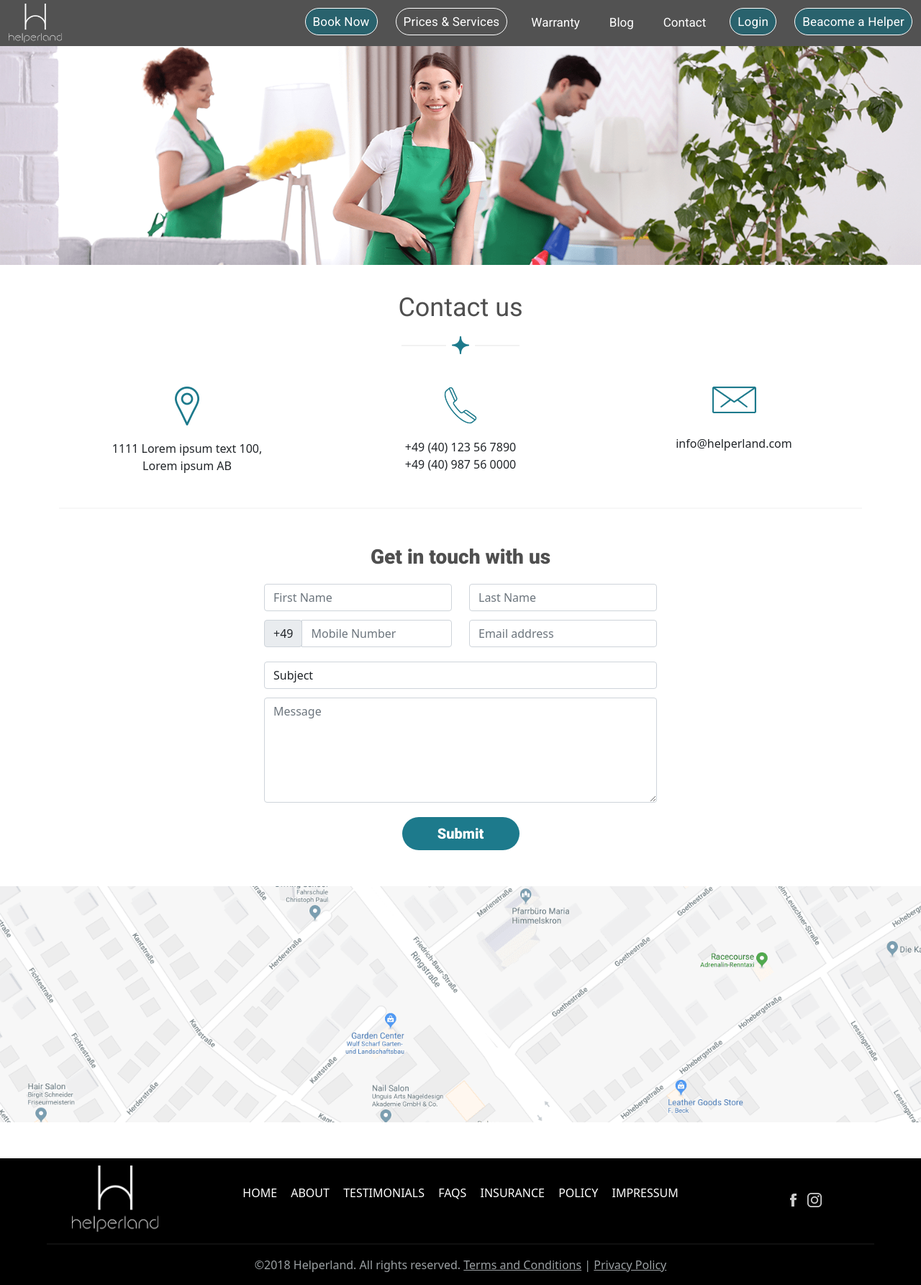
After one commit to jay-vadgama/TatvaSoft, a PHP site: page /Contact.html in a window 1280 px wide. The commit adds this page. Shown: the whole page at 72% size. Run offline with PHP 8.4, Linux system fonts and the light colour scheme; some libraries are stand-ins or nearby versions.

Commit message:
5 page completed.

```diff
--- /dev/null
+++ b/HTML/Contact.html
@@ -0,0 +1,204 @@
+<!DOCTYPE html>
+<html>
+<head>
+	<meta charset="utf-8">
+	<meta name="viewport" content="width=device-width, initial-scale=1">
+	<link href="https://cdn.jsdelivr.net/npm/bootstrap@5.1.3/dist/css/bootstrap.min.css" rel="stylesheet" integrity="sha384-1BmE4kWBq78iYhFldvKuhfTAU6auU8tT94WrHftjDbrCEXSU1oBoqyl2QvZ6jIW3" crossorigin="anonymous">
+	<script src="https://cdn.jsdelivr.net/npm/bootstrap@5.1.3/dist/js/bootstrap.bundle.min.js" integrity="sha384-ka7Sk0Gln4gmtz2MlQnikT1wXgYsOg+OMhuP+IlRH9sENBO0LRn5q+8nbTov4+1p" crossorigin="anonymous"></script>
+	<script src="https://ajax.googleapis.com/ajax/libs/jquery/3.5.1/jquery.min.js"></script>
+  <script src="https://cdnjs.cloudflare.com/ajax/libs/popper.js/1.16.0/umd/popper.min.js"></script>
+  <script src="https://maxcdn.bootstrapcdn.com/bootstrap/4.5.2/js/bootstrap.min.js"></script>
+	<script src="https://cdn.jsdelivr.net/npm/@popperjs/core@2.10.2/dist/umd/popper.min.js" integrity="sha384-7+zCNj/IqJ95wo16oMtfsKbZ9ccEh31eOz1HGyDuCQ6wgnyJNSYdrPa03rtR1zdB" crossorigin="anonymous"></script>
+  <script src="https://kit.fontawesome.com/3960232895.js"></script>
+	<script src="https://cdn.jsdelivr.net/npm/bootstrap@5.1.3/dist/js/bootstrap.min.js" integrity="sha384-QJHtvGhmr9XOIpI6YVutG+2QOK9T+ZnN4kzFN1RtK3zEFEIsxhlmWl5/YESvpZ13" crossorigin="anonymous"></script>
+
+
+	<link rel="stylesheet" type="text/css" href="FAQ-style.css">
+	<title>Contact us</title>
+</head>
+<body>
+
+<nav class="navbar navbar-expand-lg navbar-light">
+  <div class="container-fluid">
+    <a class="navbar-brand" href="#"> <img class="logo" src="Images/logo1.png"></a>
+  <button class="navbar-toggler" type="button" data-bs-toggle="collapse" data-bs-target="#navbarSupportedContent" aria-controls="navbarSupportedContent" aria-expanded="false" style="background-color:white;" aria-label="Toggle navigation">
+      <span class="navbar-toggler-icon"></span>
+    </button>
+    <div class="collapse navbar-collapse" id="navbarSupportedContent">
+        <ul class="navbar-nav ms-auto mb-2 mb-lg-0">
+
+          <li class="nav-item ">
+              <a class="nav-link Rounded-Rectangle" style="text-align: center;padding-left: 10px;padding-right: 10px;" href="#">Book Now</a>
+          </li>
+          <li class="nav-item">
+              <a class="nav-link Rounded-Rectangle-3" style="text-align: center;padding-left: 10px;padding-right: 10px;" href="#">Prices & Services</a>
+          </li>
+          <li class="nav-item">
+            <a class="nav-link" style="text-align: center;" href="#">Warranty</a>
+          </li>
+          <li class="nav-item">
+            <a class="nav-link" style="text-align: center;" href="#">Blog</a>
+          </li>
+          <li class="nav-item">
+            <a class="nav-link" style="text-align: center;" href="#">Contact</a>
+          </li>
+
+          <li class="nav-item ">
+          <a class="nav-link Rounded-Rectangle-1" style="text-align: center;padding-left: 10px;padding-right: 10px;" href="#">Login</a>
+          </li>
+
+          <li class="nav-item ">
+            <a class="nav-link Rounded-Rectangle-2" style="text-align: center;padding-left: 10px;padding-right: 10px;" href="#">Beacome a Helper</a>
+          </li>
+        </li>
+      </ul>
+    </div>
+  </div>
+</nav>
+
+<div class="bg-faq">
+  <img src="Images/contact_BG.png" class="img-responsive" alt="faq" style="width: 100%; height:auto;">
+</div>
+<div class="container-fluid">
+  <p style="text-align: center; font-family:Roboto; font-size: 36px;margin-top: 32px; margin-bottom: 9px; color:#4F4F4F;">Contact us</p>
+</div>
+
+<div style="display: flex;justify-content: center;align-items: center;margin-bottom: 30px;">
+        <hr style="background-color: #CCCCCC;margin-right: 8px;border: #CCCCCC 1px solid;width: 62px;">
+        <img src="Images/separator.png" style="width: 24px;height: 25px;">
+        <hr style="background-color: #CCCCCC;margin-left: 8px;border: #CCCCCC 1px solid;width: 62px;">
+  </div>
+
+<div class="container">
+  <div class="row justify-content-center">
+    <div class="col-lg-4 col-sm text-center">
+      <img src="Images/Location_Contact.png" class="group-img">
+      <p style="text-align: center;">1111 Lorem ipsum text 100,<br>Lorem ipsum AB </p>
+    </div>
+    <div class="col-lg-4 col-sm text-center">
+      <img src="Images/phone-call_Contact.png" class="group-img">
+      <p style="text-align: center;">+49 (40) 123 56 7890<br>+49 (40) 987 56 0000</p>
+    </div>
+    <div class="col-lg-4 col-sm text-center">
+      <img src="Images/Email_Contact.png" class="group-img">
+      <p style="text-align: center;padding-top: 10px;">info@helperland.com</p>
+    </div>
+  </div>
+</div>
+
+<div class="container">
+  <hr style="border: #E1E1E1 1px solid;text-align: center;text-align: center; margin-top: 30px;">
+</div>
+
+<div class="container-fluid">
+  <p style="text-align: center; font-family:Roboto; font-size: 28px;padding-top: 30px; color:#4F4F4F; font-weight: bold;">Get in touch with us</p>
+</div>
+
+
+<section class="form-section">
+  <div class="container">
+    <form>
+    <div class="row justify-content-center">
+      <div class="col-lg-3 col-sm-3 col">
+        <div class="form-group">
+         <input class="form-control" type="text" id="fname" name="firstname" placeholder="First Name">
+        </div>
+      </div>
+      <div class="col-lg-3 col-sm-3 col">
+        <div class="form-group">
+         <input class="form-control" type="text" id="lname" name="lasttname" placeholder="Last Name">
+        </div>
+      </div>
+    </div>
+
+    <div class="row justify-content-center">
+      <div class="col-lg-3 col-sm-3 col">
+        <div class="form-group text-pad-top">
+            <div class="input-group mb-2">
+              <div class="input-group-prepend">
+                <div class="input-group-text">+49</div>
+              </div>
+                <input class="form-control" type="tel" id="MobileNo" name="MobileNo" placeholder="Mobile Number">
+            </div>
+        </div>
+      </div>
+      <div class="col-lg-3 col-sm-3 col">
+        <div class="form-group text-pad-top" >
+          <!-- <label for="exampleInputEmail" ></label> -->
+          <input class="form-control" type="email" id="email" name="email" placeholder="Email address">
+        </div>
+      </div>
+    </div>
+
+    <div class="row justify-content-center" >
+      <div class="col-lg-6 col-sm-6 col">
+        <div class="form-group text-pad-top">
+          <!-- <label for="exampleInputOpt" ></label> -->
+          <select class="form-control" >
+            <option value="" hidden>Subject</option>
+            <option value="Service" >Service</option>
+            <option value="Contact">Contact</option>
+            <option value="Inquiry">Inquiry</option>
+          </select>
+        </div>
+      </div>
+    </div>
+
+    <div class="row justify-content-center">
+      <div class="col-lg-6 col-sm-6 col">
+        <div class="form-group text-pad-top">
+          <!-- <label for="exampleInputMsg" ></label> -->
+          <textarea class="form-control" style="height: 146px;" type="text" id="message" name="message" placeholder="Message"></textarea>
+        </div>
+      </div>
+    </div>
+
+    <div class="text-center">
+      <div style="max-width: 200px; margin: auto; padding-top:20px;" class="text-center">
+        <button type="submit" class="btn btn-submit" >Submit</button>
+      </div>
+    </div>
+
+   </form>
+  </div>
+</section>
+
+<div class="bg-faq">
+  <img src="Images/Location.png" class="img-responsive" alt="faq" style="padding-top: 50px;width: 100%; height:auto;padding-bottom: 50px;">
+</div>
+
+
+<div class="container-fluid" style=" background-color: black;padding-top: 10px; margin-bottom: 0px;">
+    <div class="row">
+        <div class="col-sm-3" style="display: flex;justify-content: center;align-items: center;" >
+            <a href=#><img src="Images/logo1.png" style="width: 120px;height: 92px;"></a>
+        </div>
+        <div class="col-sm-6" style="text-decoration: none ;text-align: center;display: flex;justify-content: center;align-items: center;">
+            <p style="word-spacing: 15px;color: #f1f1f1;">
+
+                <a href="#" style="text-decoration: none ;">HOME</a>
+                <a href="#" style="text-decoration: none ;">ABOUT</a>
+                <a href="#" style="text-decoration: none ;">TESTIMONIALS</a>
+                <a href="#" style="text-decoration: none ;">FAQS</a>
+                <a href="#" style="text-decoration: none ;">INSURANCE</a>
+                <a href="#" style="text-decoration: none ;">POLICY</a>
+                <a href="#" style="text-decoration: none ;">IMPRESSUM</a>
+
+            </p>
+        </div>
+        <div class="col-sm-3" style=" background-color: black;display: flex;justify-content: center;align-items: center;">
+
+                <a href=#><img src="Images/fb.png" style="padding-right: 15px;"></a>
+                <a href=#><img src="Images/insta.png"></a>
+        </div>
+    </div>
+    <div style="text-align: center;display: flex;justify-content: center;align-items: center;color: #9ba0a3;">
+        <hr style="border: #424242 1px solid;text-align: center;width: 1150px;">
+    </div>
+
+    <div style="text-align: center;display: flex;justify-content: center;align-items: center;color: #9ba0a3;">
+        <p>©2018 Helperland. All rights reserved. <a href=# style="color: #9ba0a3;">Terms and Conditions</a> | <a href=# style="color: #9ba0a3;">Privacy Policy</a></p>
+    </div>
+</div>
+</body>
+</html>
--- a/HTML/FAQ-style.css
+++ b/HTML/FAQ-style.css
@@ -17,11 +17,10 @@
     align-items: center;
     padding-bottom: 0px;
     padding-top: 0px;
-    height: 64px;
+    min-height: 64px;
 }
 .navbar-nav{
     font-family: Roboto;
-
     text-align: right;
     font-size: 17px;
     background-color: #525252;
@@ -128,3 +127,36 @@ a:hover{
     margin-right: 50px;
     margin-top: -50px;
 }
+.group-img{
+    padding-top: 10px;
+    margin-bottom: 20px;
+}
+
+.btn-submit{
+    background-color: #1D7A8C;
+    border: none;
+    font-family: Roboto;
+    font-weight: bold;
+    color: white;
+    border-radius: 23px;
+    font-size: 20px;
+    width: 163px;
+    height: 46px;
+}
+
+.text-head{
+    text-align: center;
+    font-family:Roboto;
+    font-size: 36px;
+    margin-top: 32px;
+    margin-bottom: 9px;
+    color:#4F4F4F;
+}
+.text-p{
+    text-align: center;
+    color: #646464;
+    font-size: 16px;
+}
+.text-pad-top{
+    padding-top: 12px;
+}
--- a/HTML/FAQ.html
+++ b/HTML/FAQ.html
@@ -25,7 +25,7 @@
         <ul class="navbar-nav ms-auto mb-2 mb-lg-0">
 
           <li class="nav-item ">
-              <a class="nav-link Rounded-Rectangle" style="text-align: center;padding-left: 20px;padding-right: 20px;" href="#">Book a Cleaner</a>
+              <a class="nav-link Rounded-Rectangle" style="text-align: center;padding-left: 20px;padding-right: 20px;" href="#">Book Now</a>
           </li>
           <li class="nav-item">
               <a class="nav-link Rounded-Rectangle-3" style="text-align: center;padding-left: 20px;padding-right: 20px;" href="#">Prices & Services</a>
@@ -64,7 +64,7 @@
         <hr style="background-color: #CCCCCC;margin-right: 8px;border: #CCCCCC 1px solid;width: 62px;">
         <img src="Images/separator.png" style="width: 24px;height: 25px;">
         <hr style="background-color: #CCCCCC;margin-left: 8px;border: #CCCCCC 1px solid;width: 62px;">
-        </div>
+  </div>
 	<p style="text-align: center; font-family:Roboto; font-size: 18px; color: #646464; margin-bottom: 30px;">Whether you are Customer or Service provider,<br>We have tried our best to solve all your queries and questions.</p>
 
 <div class="container">
```
Also changed, not shown: HTML/About.html (added, +123 -0 lines), HTML/Images/About_BG.png (added), HTML/Images/Email_Contact.png (added), HTML/Images/Location.png (added), HTML/Images/Location_Contact.png (added), HTML/Images/contact_BG.png (added), HTML/Images/phone-call_Contact.png (added).
